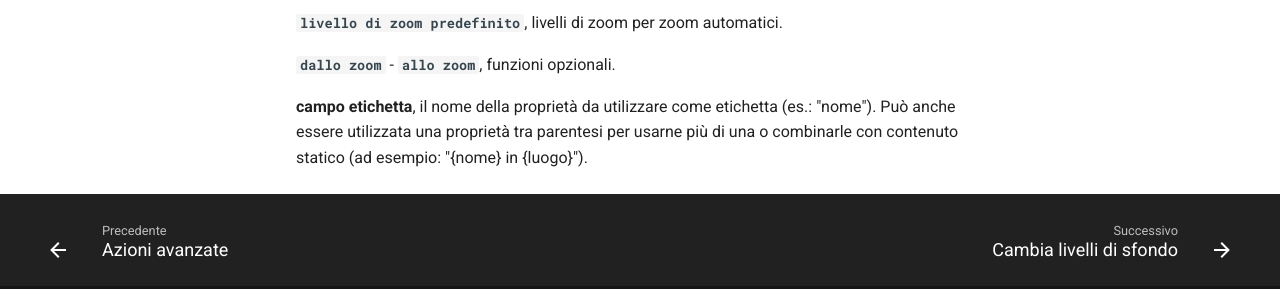
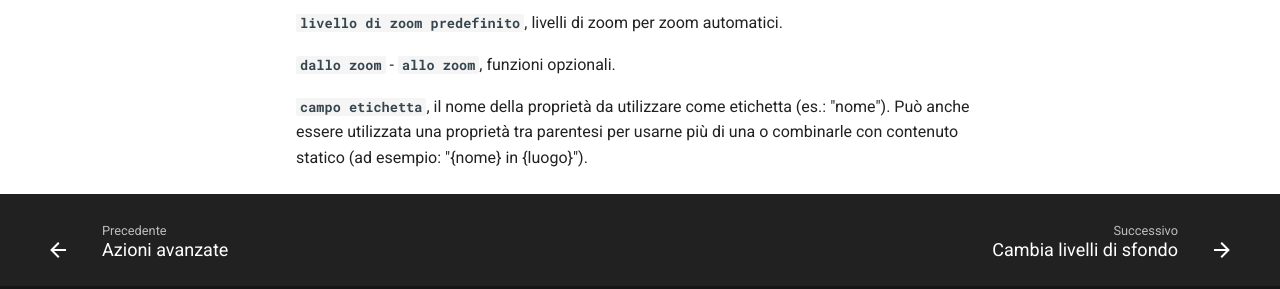
Before and after one commit to opendatasicilia/guida-umap, an MkDocs documentation site: the page built from docs/creare/aggiungi-layer.md, in a window 1280 px wide and 900 px high, scrolled down 2363 px. Shown: the part 549-838 px from the top of the window. Built offline with MkDocs 1.6.1 and Material for MkDocs 9.7.7, drawn with Linux system fonts in a browser that asks for light colours; comment, search, counter and statistics services are not loaded.

```diff
--- a/docs/creare/aggiungi-layer.md
+++ b/docs/creare/aggiungi-layer.md
@@ -84,4 +84,4 @@ Impostato su **`off`** nasconde il layer dalla presentazione, dal browser dati,
 
 **`dallo zoom`** - **`allo zoom`**, funzioni opzionali.
 
-**campo etichetta**, il nome della proprietà da utilizzare come etichetta (es.: "nome"). Può anche essere utilizzata una proprietà tra parentesi per usarne più di una o combinarle con contenuto statico (ad esempio: "{nome} in {luogo}").
+**`campo etichetta`**, il nome della proprietà da utilizzare come etichetta (es.: "nome"). Può anche essere utilizzata una proprietà tra parentesi per usarne più di una o combinarle con contenuto statico (ad esempio: "{nome} in {luogo}").
```
